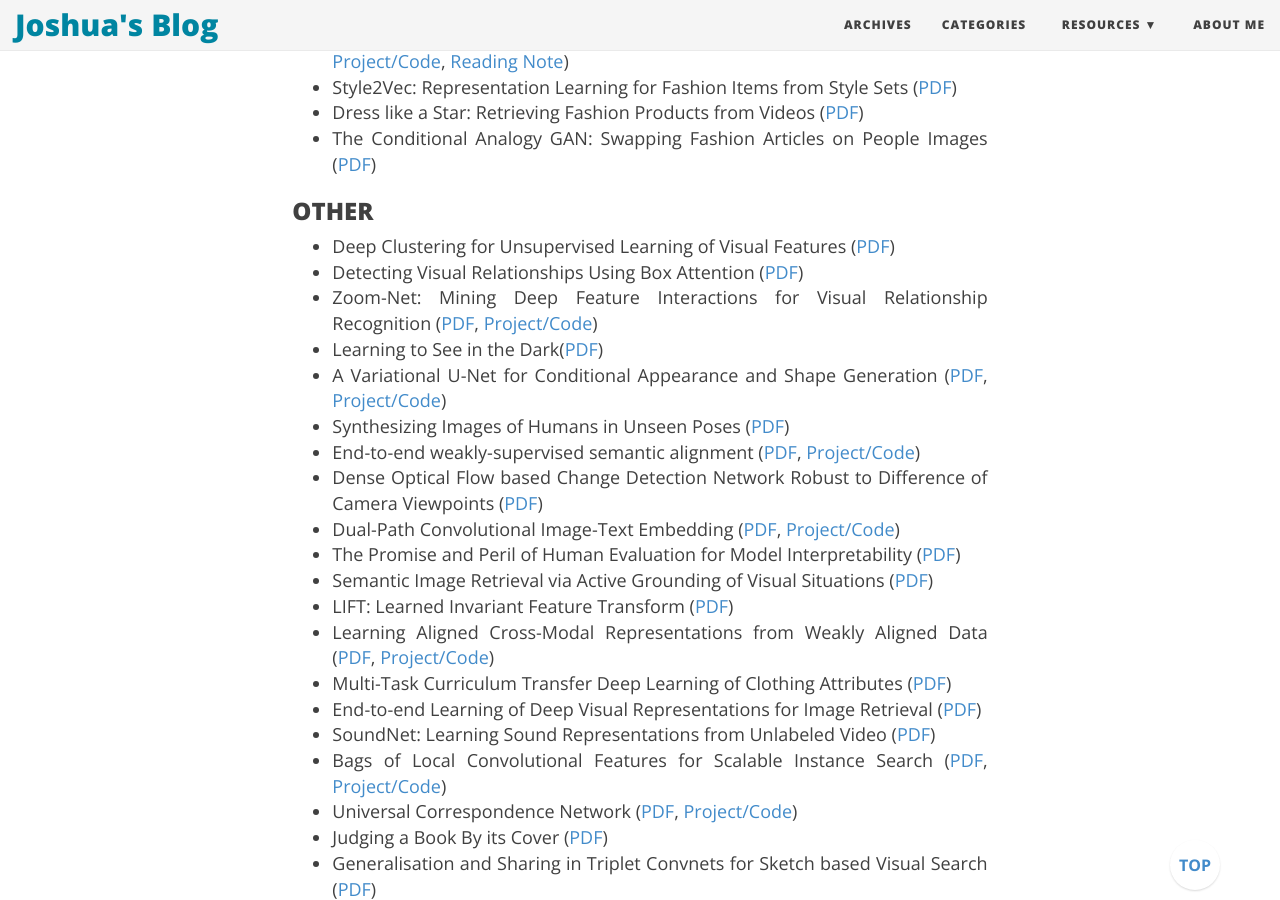
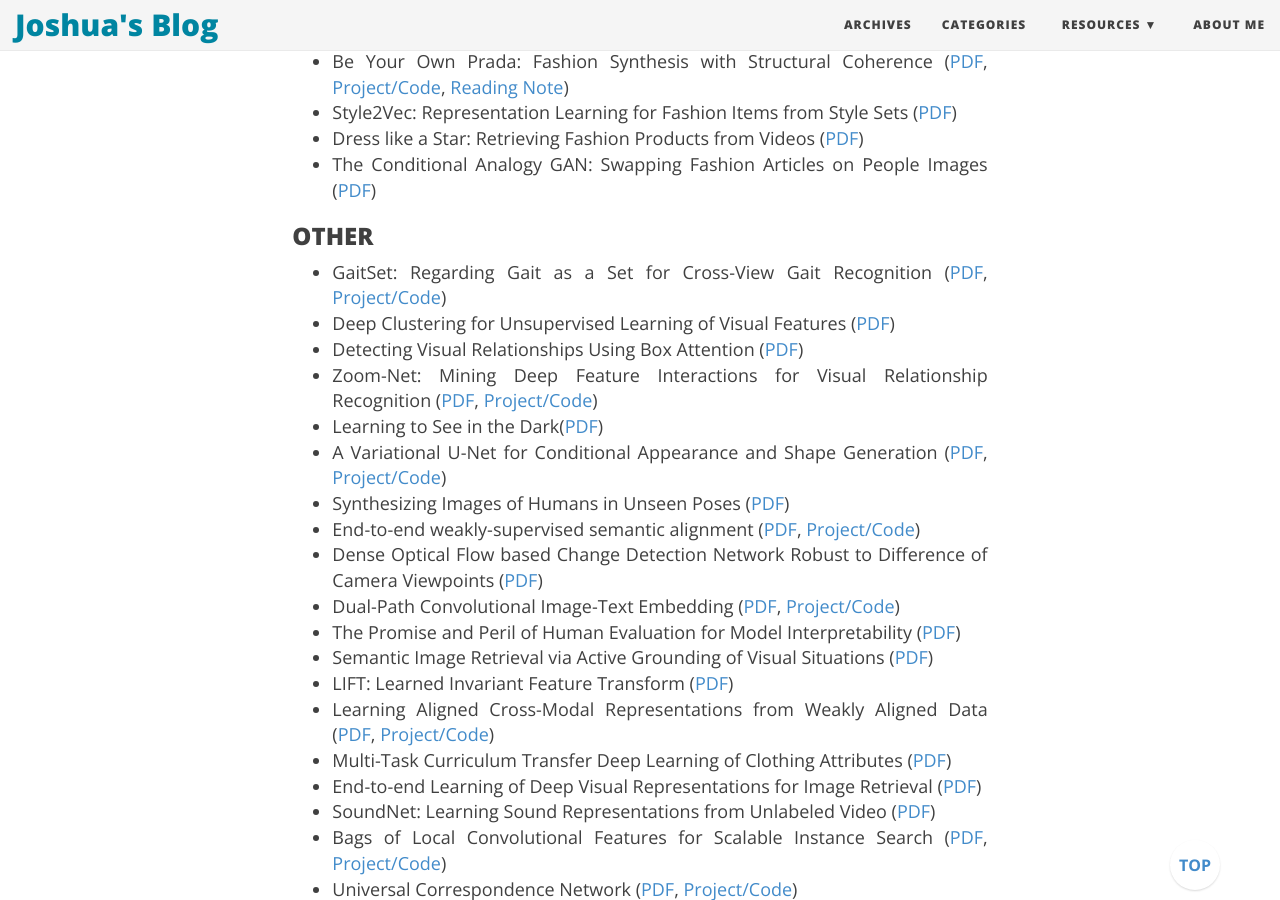
Before and after one commit to joshua19881228/joshua19881228.github.io, a Jekyll site: the page built from _posts/Computer_Vision/2016-08-25-my-jumble-of-computer-vision.md, in a window 1280 px wide and 900 px high, scrolled down 26045 px. Built offline with Jekyll 4.4.1, drawn with Linux system fonts in a browser that asks for light colours; nearby versions of some CDN libraries; formulas are drawn with MathJax 3; comment, search, counter and statistics services are not loaded; some of the changed text lies outside the part shown.

Commit message:
update post:

```diff
--- a/_posts/Computer_Vision/2016-08-25-my-jumble-of-computer-vision.md
+++ b/_posts/Computer_Vision/2016-08-25-my-jumble-of-computer-vision.md
@@ -381,6 +381,7 @@
 
 ### CNN AND DEEP LEARNING ###
 
+* How Does Batch Normalization Help Optimization? ([PDF](https://arxiv.org/abs/1805.11604), [VIDEO](https://www.youtube.com/watch?v=ZOabsYbmBRM))
 * https://arxiv.org/abs/1805.07883 ([PDF](https://arxiv.org/abs/1805.07883))
 * Rethinking ImageNet Pre-training ([PDF](https://arxiv.org/abs/1811.08883))
 * Learning From Positive and Unlabeled Data: A Survey ([PDF](https://arxiv.org/abs/1811.04820))
@@ -673,6 +674,7 @@
 
 ### OTHER ###
 
+* GaitSet: Regarding Gait as a Set for Cross-View Gait Recognition ([PDF](https://arxiv.org/abs/1811.06186), [Project/Code](https://github.com/AbnerHqC/GaitSet))
 * Deep Clustering for Unsupervised Learning of Visual Features ([PDF](https://arxiv.org/abs/1807.05520))
 * Detecting Visual Relationships Using Box Attention ([PDF](https://arxiv.org/abs/1807.02136))
 * Zoom-Net: Mining Deep Feature Interactions for Visual Relationship Recognition ([PDF](https://arxiv.org/abs/1807.04979), [Project/Code](https://github.com/gjyin91/ZoomNet))
@@ -722,6 +724,7 @@
 
 ### RESOURCES/PERSPECTIVES ###
 
+* [PlotNeuralNet](https://github.com/HarisIqbal88/PlotNeuralNet) Latex code for making neural networks diagrams
 * [Build your own x](https://github.com/danistefanovic/build-your-own-x)
 * [PyTorch Exercise Codes for Deep Learning Researchers](https://github.com/nmhkahn/pytorch-exercise)
 * [Python Regular Expressions Cheat Sheet](https://www.dataquest.io/blog/regex-cheatsheet/)
```
Also changed, not shown: other parts of _posts/Computer_Vision/2016-08-25-my-jumble-of-computer-vision.md (+1 -0 lines).
